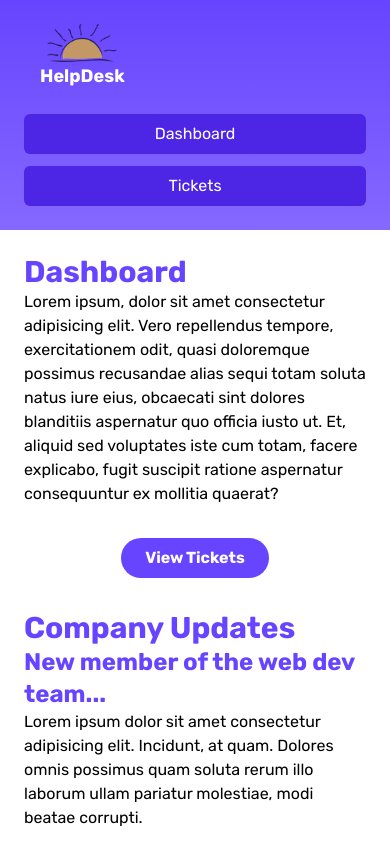
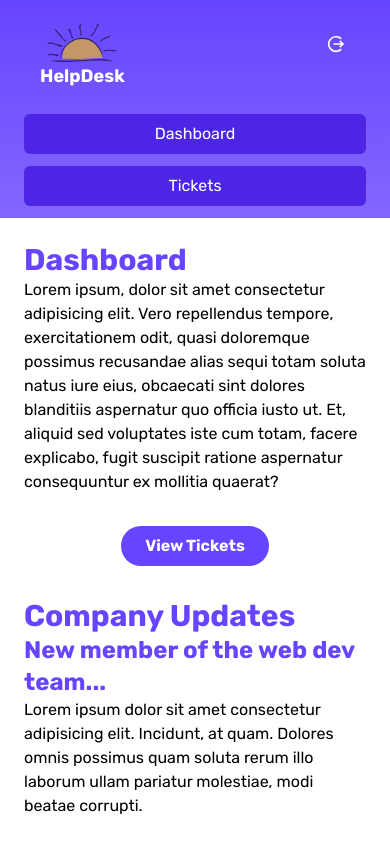
Before and after one commit to emoudy/helpdesk, a Next.js app: page / in a window 390 px wide. Shown: the top 842 px of the page. Built offline with nearby package versions, Linux system fonts and the light colour scheme; no server answers.

Commit message:
Adding LogoutIcon to mobile and putting logout btn back on bottom of Nav in desktop

```diff
--- a/app/(dashboard)/components/header/MainHeader.tsx
+++ b/app/(dashboard)/components/header/MainHeader.tsx
@@ -1,13 +1,9 @@
 import Image from 'next/image';
 import React from 'react'
 import picture from '@public/sun_small.png';
-import LogoutButton from '../navbar/LogoutButton';
+import LogoutIcon from '../navbar/LogoutIcon';
 
-interface MainHeaderProps {
-  user?: { email: string };
-}
-
-export default function MainHeader({ user }: MainHeaderProps) {
+export default function MainHeader() {
   return (
     <>
       <section className="flex flex-col justify-center items-center">
@@ -22,10 +18,9 @@ export default function MainHeader({ user }: MainHeaderProps) {
           HelpDesk
         </h3>
       </section>
-      {user ? <section className="flex flex-col justify-end items-center">
-        <LogoutButton />
-        <small className="text-white">{user ? user.email : 'null'}</small>
-      </section> : null}
+      <section>
+        <LogoutIcon />
+      </section>
     </>
   )
 }
--- /dev/null
+++ b/app/(dashboard)/components/navbar/LogoutIcon.tsx
@@ -0,0 +1,24 @@
+'use client';
+
+import { useRouter } from 'next/navigation';
+import { createClient } from '@utils/supabase/client';
+import { IoMdLogOut } from "react-icons/io";
+
+export default function LogoutIcon() {
+  const router = useRouter();
+
+  const handleLogout = async () => {
+    const supabase = createClient();
+    const { error } = await supabase.auth.signOut();
+
+    if (!error) {
+      router.push('/login');
+    } else {
+      console.log('error', error);
+    }
+  };
+
+  return (
+    <IoMdLogOut className="md:hidden icon text-white" onClick={handleLogout} />
+  );
+}
--- a/app/(dashboard)/layout.tsx
+++ b/app/(dashboard)/layout.tsx
@@ -2,14 +2,10 @@ import { ReactNode } from 'react';
 import { createClient } from '@utils/supabase/server';
 import NavBar from './components/navbar/NavBar';
 import MainHeader from './components/header/MainHeader';
+import LogoutButton from './components/navbar/LogoutButton';
 
 interface DashboardLayoutProps {
   children: ReactNode;
-}
-
-interface User {
-  id: string;
-  email: string;
 }
 
 export default async function DashboardLayout({ children }: DashboardLayoutProps) {
@@ -20,9 +16,22 @@ export default async function DashboardLayout({ children }: DashboardLayoutProps
 
   return (
     <>
-      <header className="md:col-span-2 flex justify-between p-6 pl-10"><MainHeader user={user as User} /></header>
-      <nav className="md:row-start-2 md:row-span-2 md:h-full text-white text-center md:text-left px-6 pb-3" aria-label="Main navigation"><NavBar /></nav>
+      <header className="md:col-span-2 flex justify-between p-6 pl-10"><MainHeader /></header>
+
+      <nav
+        className="md:row-start-2 md:h-full text-white text-center md:text-left px-6"
+        aria-label="Main navigation"
+      >
+        <NavBar />
+      </nav>
+
       <main className="md:row-start-2 md:col-start-2 p-6 bg-white" aria-label="Main Content">{children}</main>
+
+      <section className="hidden row-start-3 md:flex flex-col justify-end items-center m-5">
+        <LogoutButton aria-label="Logout button"/>
+        <small className="text-primary">{user ? user.email : 'null'}</small>
+      </section>
+
       <footer className="md:row-start-3 md:col-start-2 flex items-center justify-center py-2 text-sm text-primary bg-white text-opacity-50 w-full">
         @moudy2024
       </footer>
--- a/app/globals.css
+++ b/app/globals.css
@@ -44,7 +44,7 @@ button.btn-primary {
   @apply bg-primary text-white;
 }
 button.btn-primary_alt {
-  @apply border border-secondary bg-secondary text-white;
+  @apply border border-primary_alt bg-primary_alt text-white;
 }
 button.btn-secondary {
   @apply bg-neutral text-primary;
--- a/tailwind.config.js
+++ b/tailwind.config.js
@@ -6,7 +6,7 @@ module.exports = {
       colors: {
         neutral: '#D0D0D0', // light grey
         primary: '#6744FF', // purple
-        secondary: '#CC9A33', // soft gold
+        primary_alt: '#CC9A33', // soft gold
         primaryDark: '#4D25E5', // 10% darker than primary
       },
       fontSize: {
```
